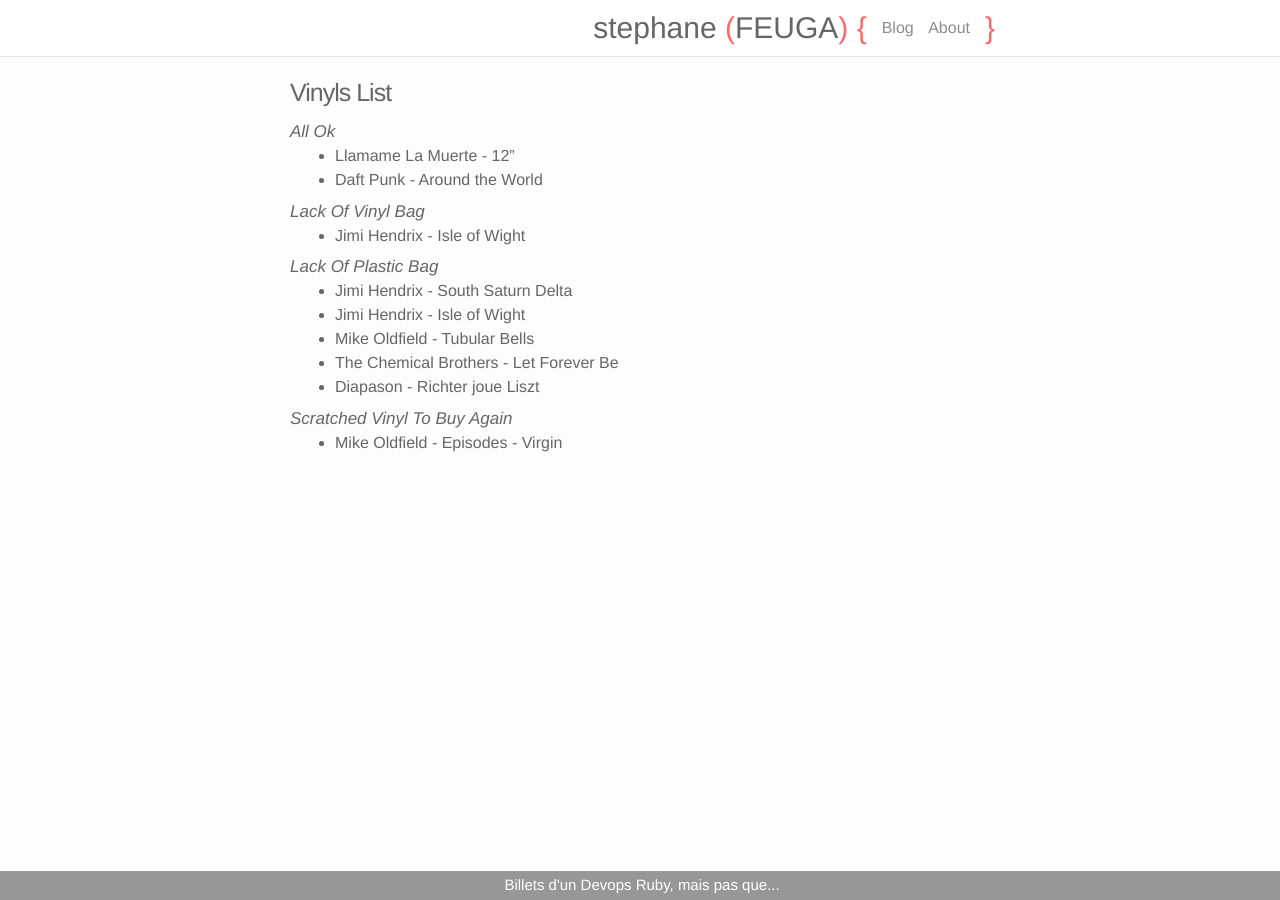
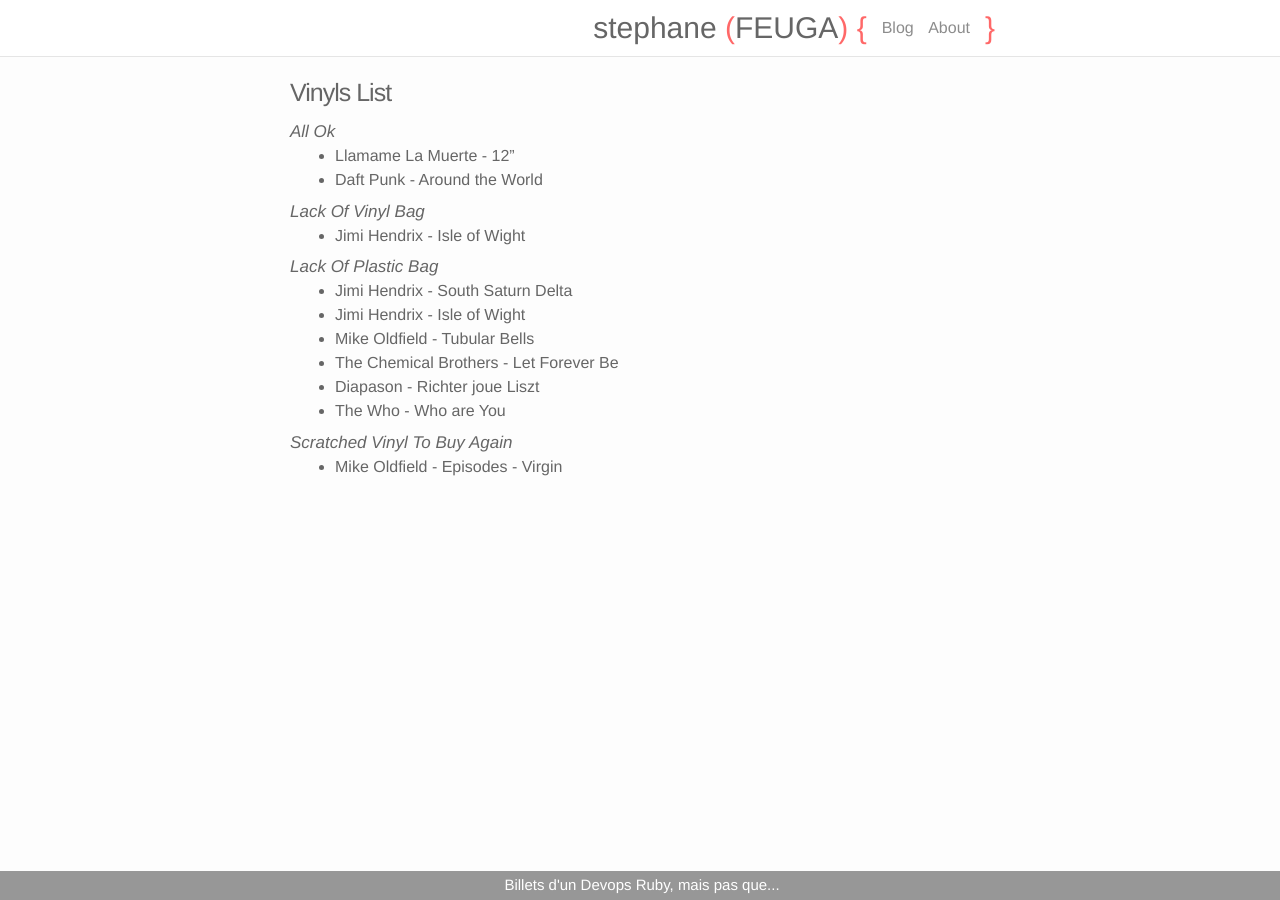
Before and after one commit to sfeuga/blog, a Jekyll site: the page built from _list/vinyl.md, in a window 1280 px wide. Built offline with Jekyll 4.4.1, drawn with Linux system fonts in a browser that asks for light colours; nearby versions of some CDN libraries.

Commit message:
Update vinyl.md

```diff
--- a/_list/vinyl.md
+++ b/_list/vinyl.md
@@ -18,6 +18,7 @@
 * Mike Oldfield - Tubular Bells
 * The Chemical Brothers - Let Forever Be
 * Diapason - Richter joue Liszt
+* The Who - Who are You
 
 ### Scratched Vinyl to Buy again
 * Mike Oldfield - Episodes - Virgin
```
